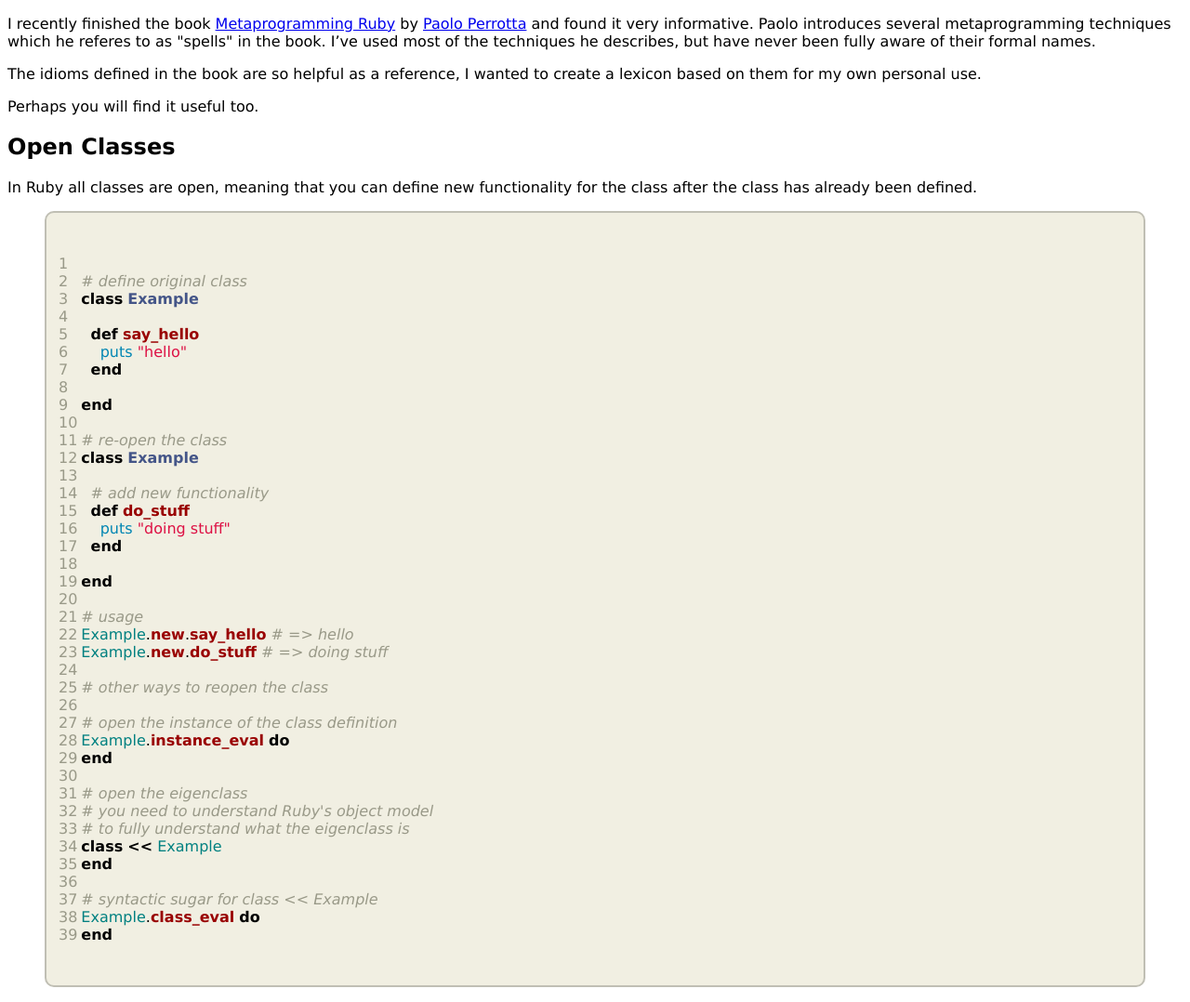
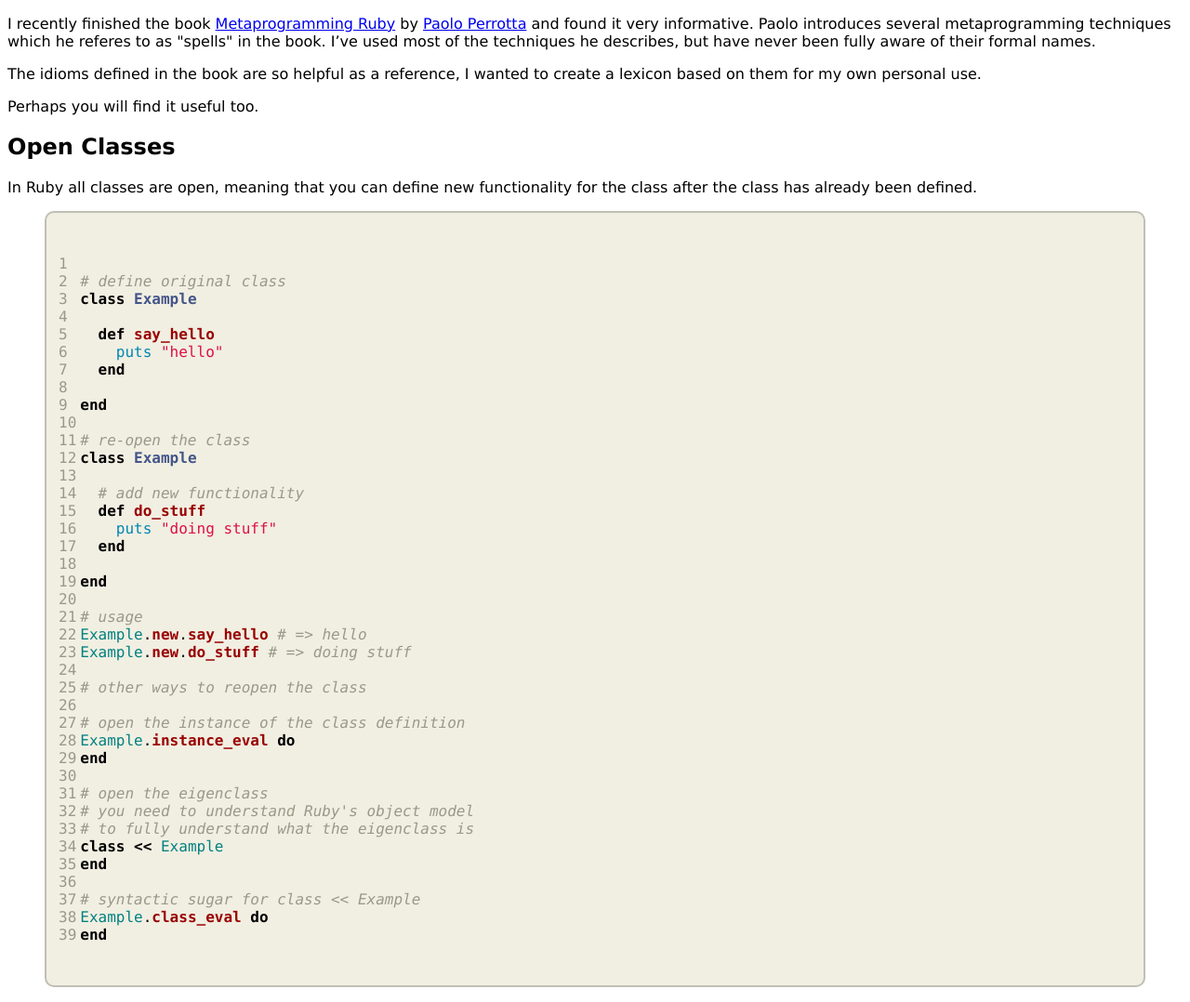
Before and after one commit to hopsoft/hopsoft.github.io, a Jekyll site: the page built from _posts/2011-01-11-test.markdown, in a window 1280 px wide. Shown: the whole page at 93% size. Built offline with Jekyll 4.4.1, drawn with Linux system fonts in a browser that asks for light colours.

Commit message:
More font changes.

```diff
--- a/public/stylesheets/base.css
+++ b/public/stylesheets/base.css
@@ -1 +1 @@
-* { font-family: "Lucida Grande", "Lucida Console", sans-serif; }
+* { font-family: "Lucida Grande", "Helvetica", sans-serif; }
--- a/public/stylesheets/syntax.css
+++ b/public/stylesheets/syntax.css
@@ -1,4 +1,5 @@
 .highlight  { background: #F1EFE2; border: solid 2px #C0BFB4; padding: 10px; border-radius: 10px; -moz-border-radius: 10px; }
+.highlight * { font-family: "Monaco", "Lucida Console", monospace;}
 .highlight .c { color: #999988; font-style: italic } /* Comment */
 .highlight .err { color: #a61717; background-color: #e3d2d2 } /* Error */
 .highlight .k { font-weight: bold } /* Keyword */
```
